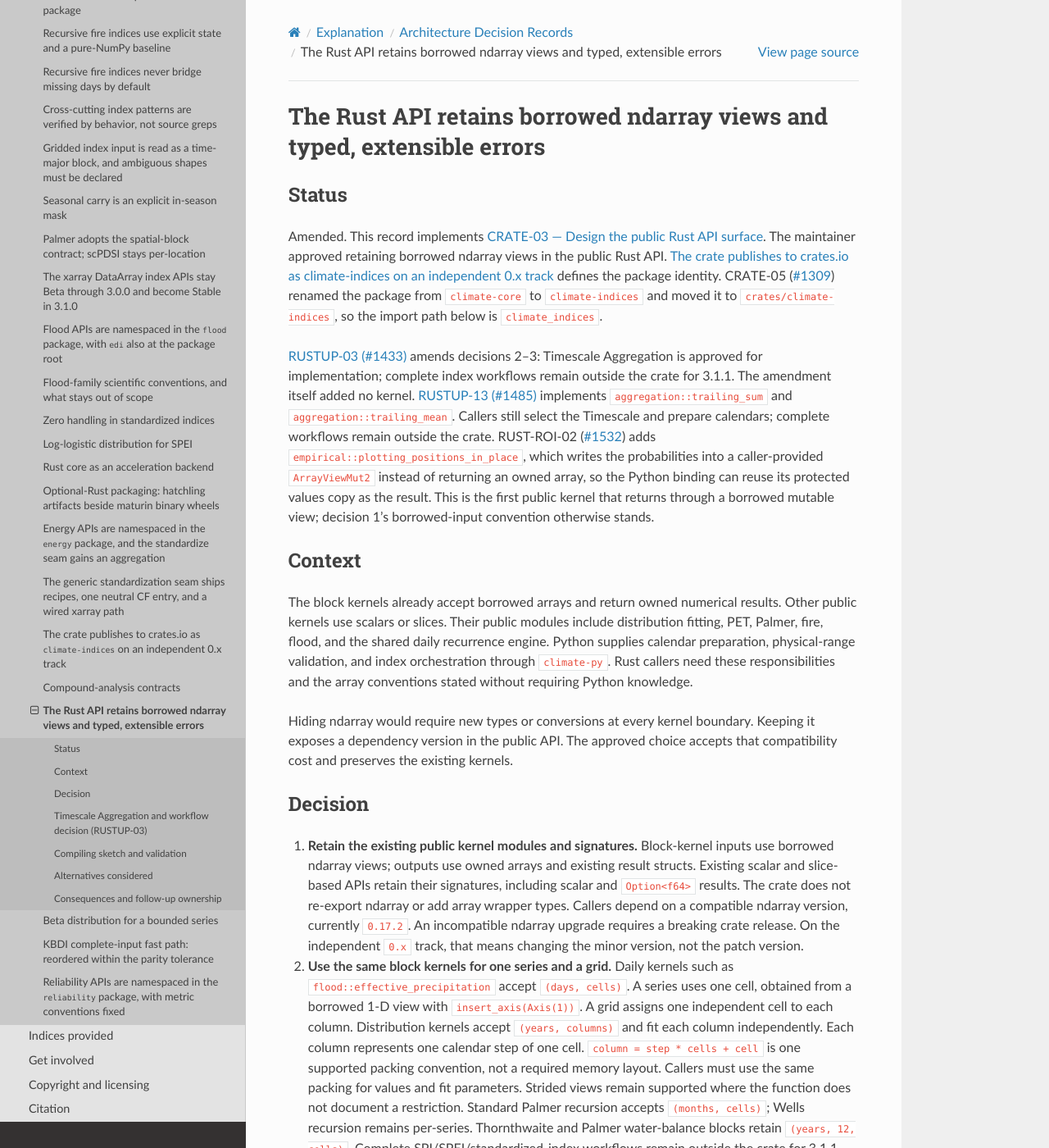
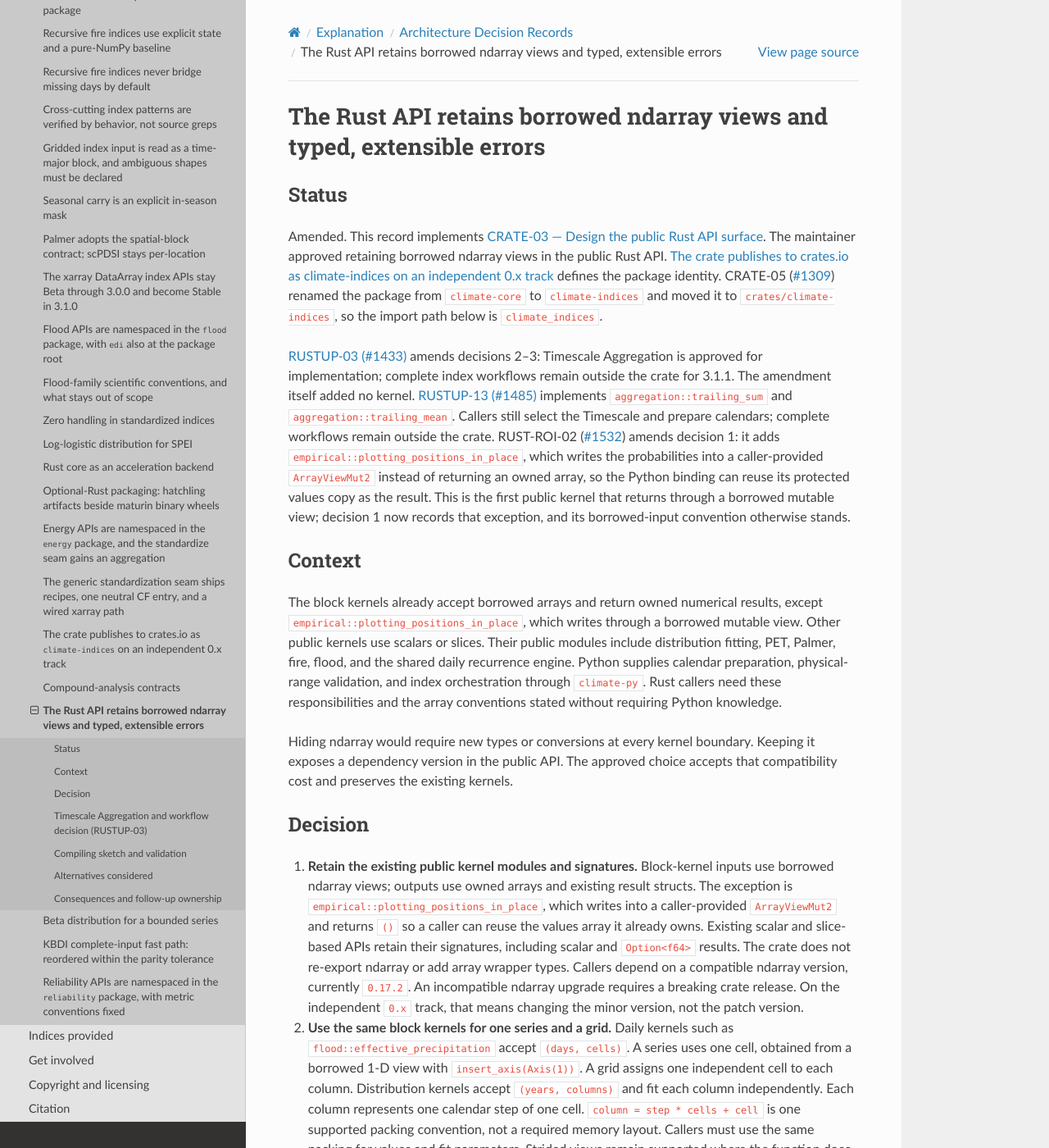
Before and after one commit to monocongo/climate_indices, a Sphinx documentation site: the page built from docs/adr/0023-rust-public-api.md, in a window 1280 px wide and 1400 px high. Shown: the whole window at 82% size. Built offline with Sphinx 7.4.7 and the Read the Docs theme 3.1.0, drawn with Linux system fonts in a browser that asks for light colours.

Commit message:
docs(adr): address review finding — record the in-place output exception
Finding: PRRT_kwDOBZ3L8c6yggC9
Review-Anchor: https://github.com/monocongo/climate_indices/pull/1539#discussion_r4438218817

```diff
--- a/docs/adr/0023-rust-public-api.md
+++ b/docs/adr/0023-rust-public-api.md
@@ -19,15 +19,17 @@ The amendment itself added no kernel.
 implements `aggregation::trailing_sum` and `aggregation::trailing_mean`.
 Callers still select the Timescale and prepare calendars; complete workflows remain outside the crate.
 RUST-ROI-02 ([#1532](https://github.com/monocongo/climate_indices/issues/1532))
-adds `empirical::plotting_positions_in_place`, which writes the probabilities
-into a caller-provided `ArrayViewMut2` instead of returning an owned array, so
-the Python binding can reuse its protected values copy as the result.
-This is the first public kernel that returns through a borrowed mutable view;
-decision 1's borrowed-input convention otherwise stands.
+amends decision 1: it adds `empirical::plotting_positions_in_place`, which writes
+the probabilities into a caller-provided `ArrayViewMut2` instead of returning an
+owned array, so the Python binding can reuse its protected values copy as the
+result. This is the first public kernel that returns through a borrowed mutable
+view; decision 1 now records that exception, and its borrowed-input convention
+otherwise stands.
 
 ## Context
 
-The block kernels already accept borrowed arrays and return owned numerical results.
+The block kernels already accept borrowed arrays and return owned numerical results,
+except `empirical::plotting_positions_in_place`, which writes through a borrowed mutable view.
 Other public kernels use scalars or slices.
 Their public modules include distribution fitting, PET, Palmer, fire, flood,
 and the shared daily recurrence engine.
@@ -42,6 +44,8 @@ The approved choice accepts that compatibility cost and preserves the existing k
 
 1. **Retain the existing public kernel modules and signatures.**
    Block-kernel inputs use borrowed ndarray views; outputs use owned arrays and existing result structs.
+   The exception is `empirical::plotting_positions_in_place`, which writes into a caller-provided
+   `ArrayViewMut2` and returns `()` so a caller can reuse the values array it already owns.
    Existing scalar and slice-based APIs retain their signatures, including scalar and `Option<f64>` results.
    The crate does not re-export ndarray or add array wrapper types.
    Callers depend on a compatible ndarray version, currently `0.17.2`.
```
